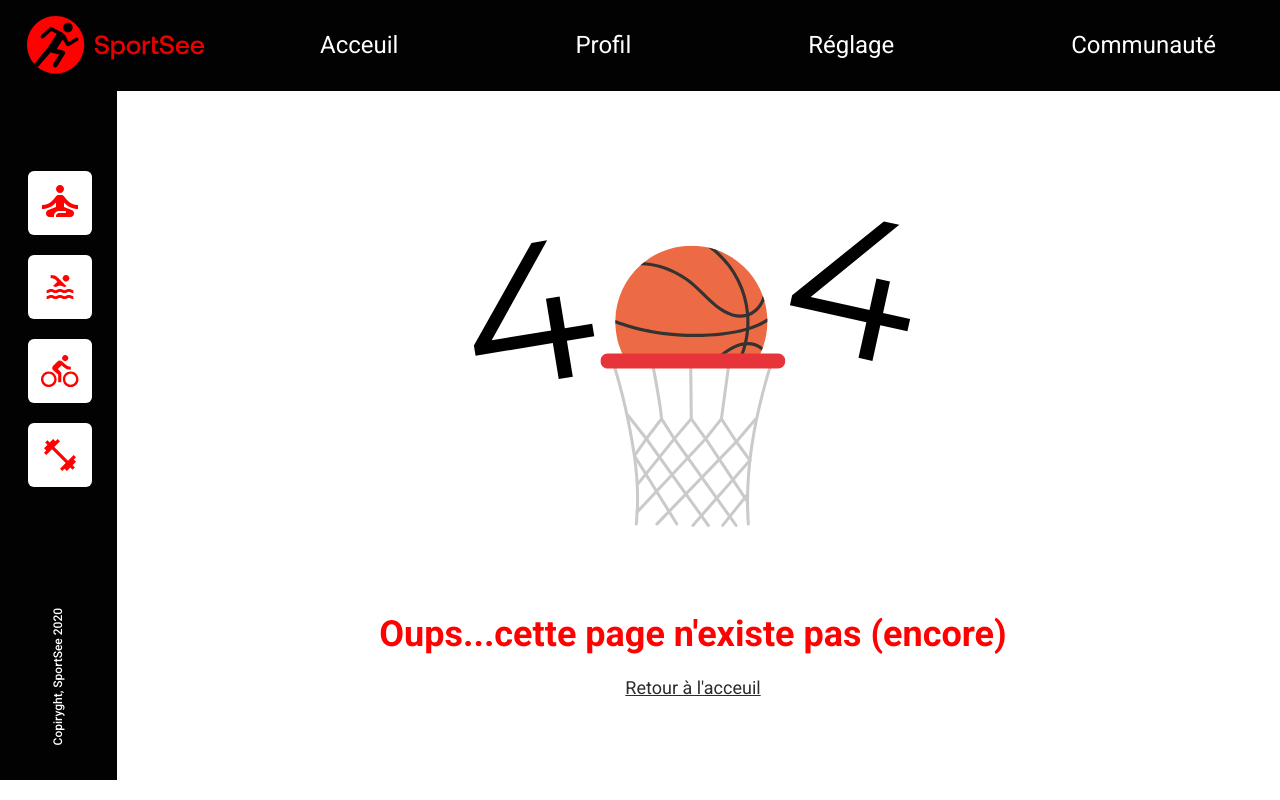
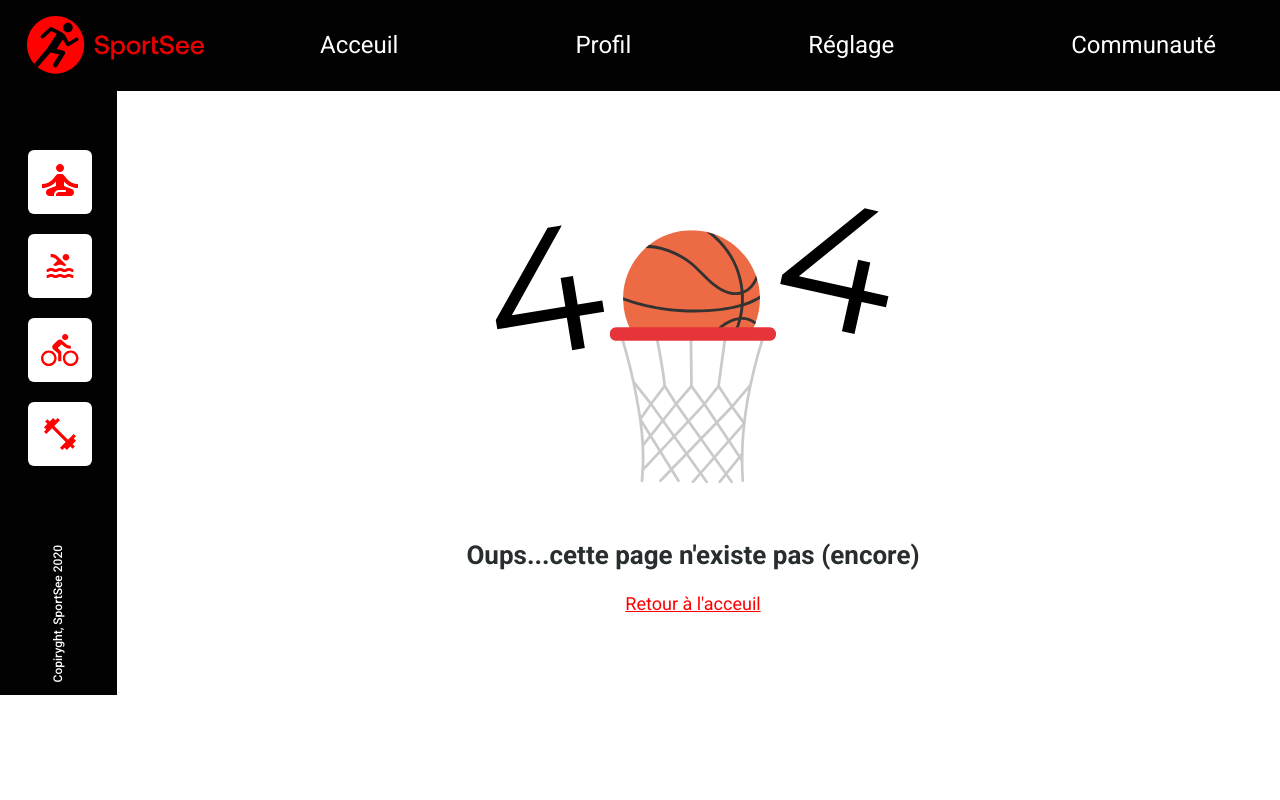
Before and after one commit to LilouCode/LisaLox_12_19052022, a React (Create React App) app: page /profil in a window 1280 px wide. Built offline with nearby package versions, Linux system fonts and the light colour scheme.

Commit message:
style (error): complete design with svg

```diff
--- a/src/style/pages/__error.scss
+++ b/src/style/pages/__error.scss
@@ -4,19 +4,19 @@
     flex-direction: column;
     justify-content: center;
     align-items: center;
-    & h1{
-        font-size: 250px;
-        margin-top: 8%;
+    & img{
+        height: 450px;
+        margin-top: 0;
         margin-bottom: 0;
     }
     & h4{
-        font-size: 36px;
-        color: $color-primary;
-        margin-top: 2%;
+        font-size: 26px;
+        color: $grey-dark;
+        margin-top: 0;
         margin-bottom: 2%;
     }
     & a{
-        color: $grey-dark;
+        color: $color-primary;
         font-size: 18px;
         margin-bottom: 7%;
     }
```
